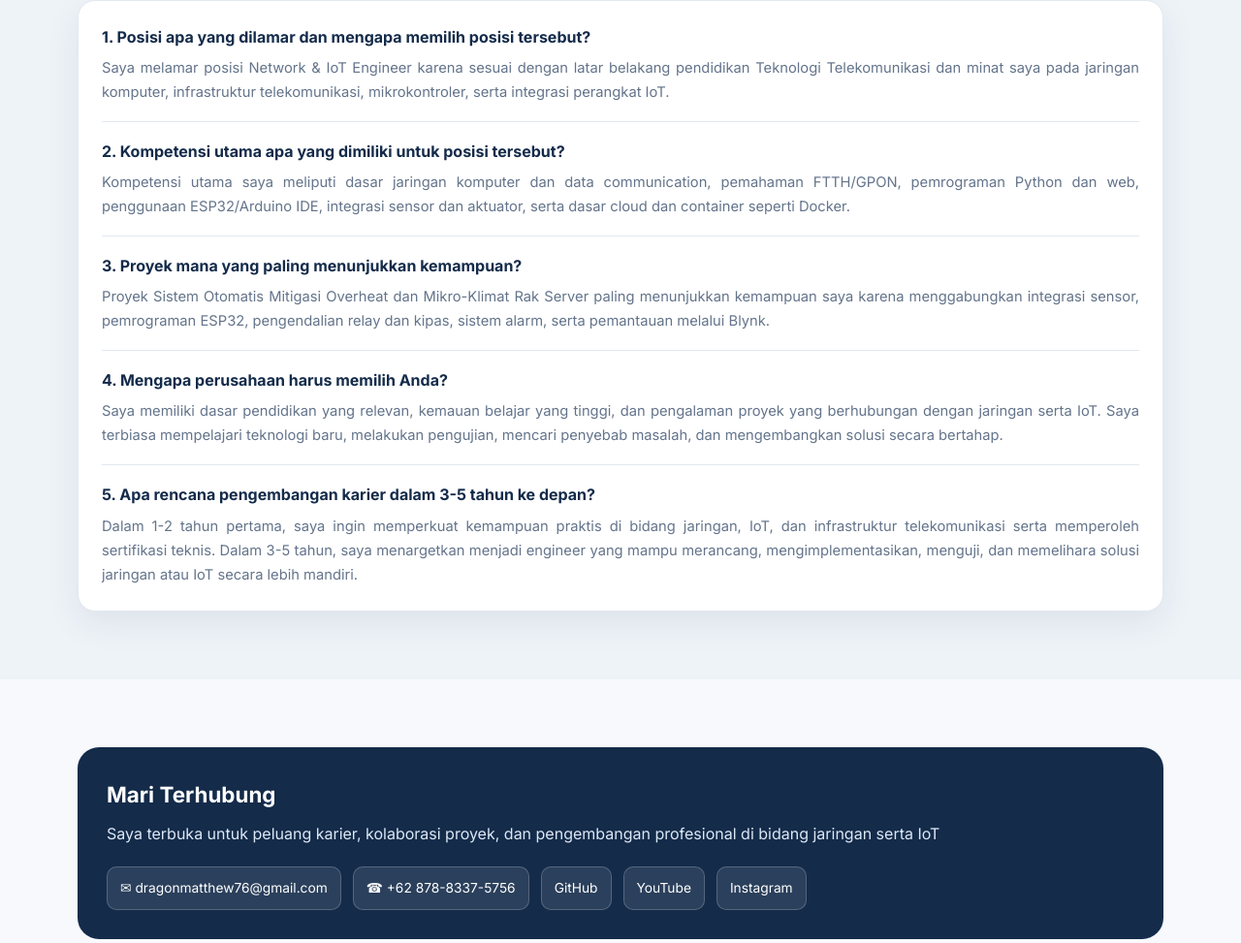
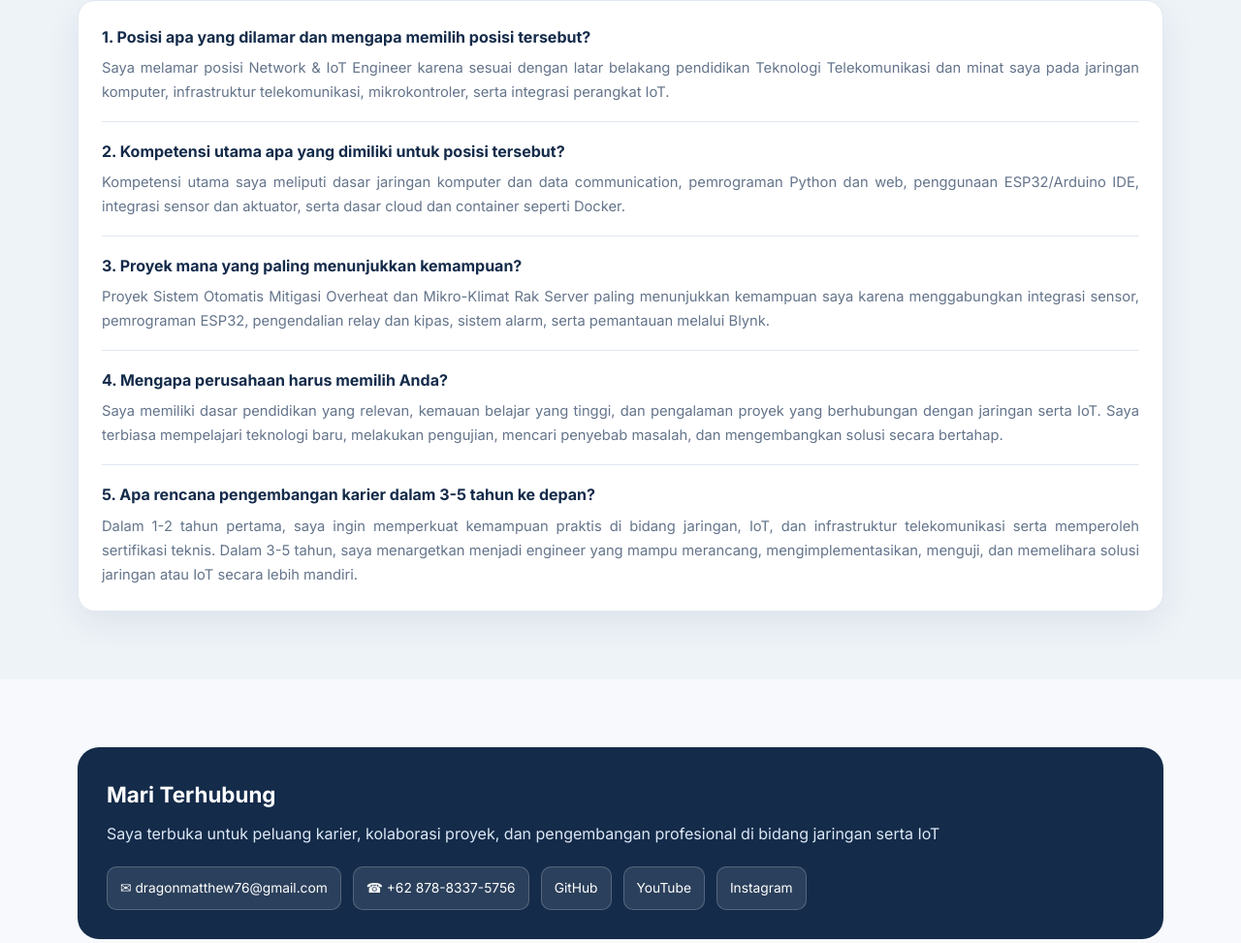
Before and after one commit to GmatthewSK/ujikom-1-pengpro, a plain HTML site: page index.html in a window 1280 px wide. Shown: the part 5344-6317 px from the top of the page at 97% size. Drawn offline with Linux system fonts and the light colour scheme.

Commit message:
Update index.html

```diff
--- a/index.html
+++ b/index.html
@@ -172,7 +172,7 @@
       <div class="section-head"><div class="kicker">08 / Persiapan Rekrutmen</div><h2 class="section-title">Pertanyaan Pendukung</h2></div>
       <div class="card">
         <div class="qa"><h3>1. Posisi apa yang dilamar dan mengapa memilih posisi tersebut?</h3><p>Saya melamar posisi Network &amp; IoT Engineer karena sesuai dengan latar belakang pendidikan Teknologi Telekomunikasi dan minat saya pada jaringan komputer, infrastruktur telekomunikasi, mikrokontroler, serta integrasi perangkat IoT.</p></div>
-        <div class="qa"><h3>2. Kompetensi utama apa yang dimiliki untuk posisi tersebut?</h3><p>Kompetensi utama saya meliputi dasar jaringan komputer dan data communication, pemahaman FTTH/GPON, pemrograman Python dan web, penggunaan ESP32/Arduino IDE, integrasi sensor dan aktuator, serta dasar cloud dan container seperti Docker.</p></div>
+        <div class="qa"><h3>2. Kompetensi utama apa yang dimiliki untuk posisi tersebut?</h3><p>Kompetensi utama saya meliputi dasar jaringan komputer dan data communication, pemrograman Python dan web, penggunaan ESP32/Arduino IDE, integrasi sensor dan aktuator, serta dasar cloud dan container seperti Docker.</p></div>
         <div class="qa"><h3>3. Proyek mana yang paling menunjukkan kemampuan?</h3><p>Proyek Sistem Otomatis Mitigasi Overheat dan Mikro-Klimat Rak Server paling menunjukkan kemampuan saya karena menggabungkan integrasi sensor, pemrograman ESP32, pengendalian relay dan kipas, sistem alarm, serta pemantauan melalui Blynk.</p></div>
         <div class="qa"><h3>4. Mengapa perusahaan harus memilih Anda?</h3><p>Saya memiliki dasar pendidikan yang relevan, kemauan belajar yang tinggi, dan pengalaman proyek yang berhubungan dengan jaringan serta IoT. Saya terbiasa mempelajari teknologi baru, melakukan pengujian, mencari penyebab masalah, dan mengembangkan solusi secara bertahap.</p></div>
         <div class="qa"><h3>5. Apa rencana pengembangan karier dalam 3-5 tahun ke depan?</h3><p>Dalam 1-2 tahun pertama, saya ingin memperkuat kemampuan praktis di bidang jaringan, IoT, dan infrastruktur telekomunikasi serta memperoleh sertifikasi teknis. Dalam 3-5 tahun, saya menargetkan menjadi engineer yang mampu merancang, mengimplementasikan, menguji, dan memelihara solusi jaringan atau IoT secara lebih mandiri.</p></div>
```
